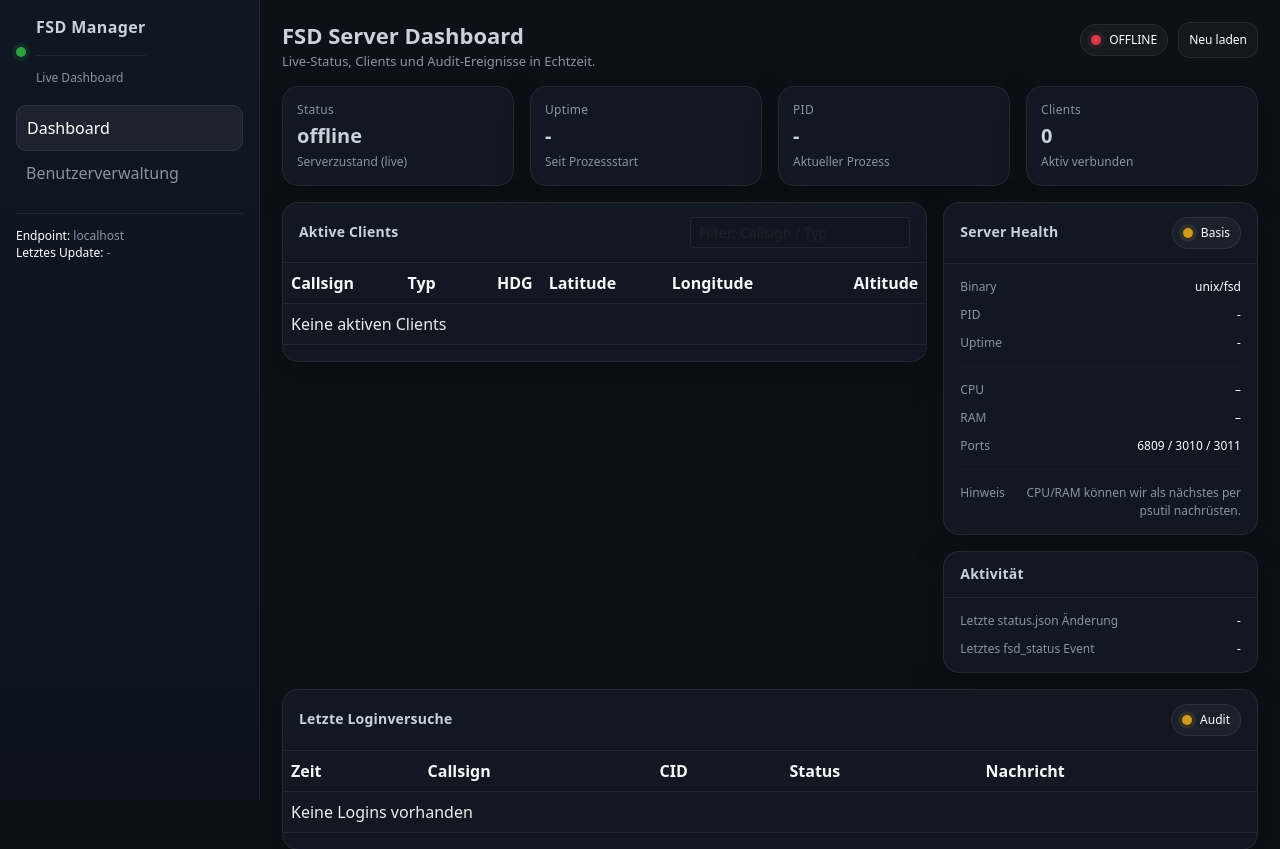
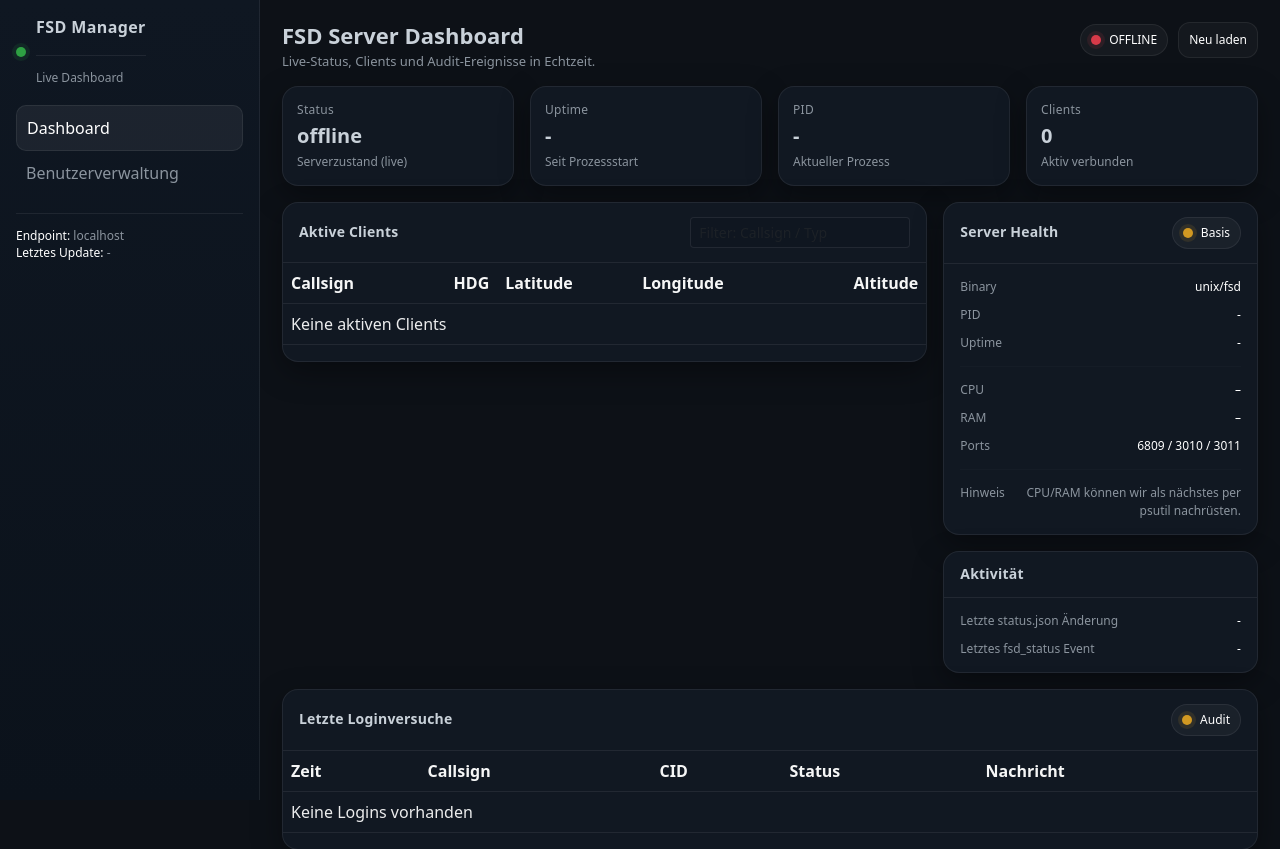
Before and after one commit to cedric1982/fsd, a Flask app: page / in a window 1280 px wide. Shown: the top 849 px of the page. Run offline with Flask 3, Linux system fonts and the light colour scheme; some libraries are stand-ins or nearby versions.

Commit message:
Update index.html

```diff
--- a/web/templates/index.html
+++ b/web/templates/index.html
@@ -379,7 +379,6 @@
                   <thead>
                     <tr>
                       <th>Callsign</th>
-                      <th>Typ</th>
                       <th class="text-end">HDG</th>
                       <th>Latitude</th>
                       <th>Longitude</th>
@@ -568,7 +567,6 @@
       tbody.innerHTML = filtered.map(c => `
         <tr>
           <td><span class="badge-soft">${c.callsign || "-"}</span></td>
-          <td><span class="badge-soft">${c.type || "-"}</span></td>
           <td class="text-end">
               ${typeof c.hdg_deg === "number"
               ? `${Math.round(c.hdg_deg)}°`
```
